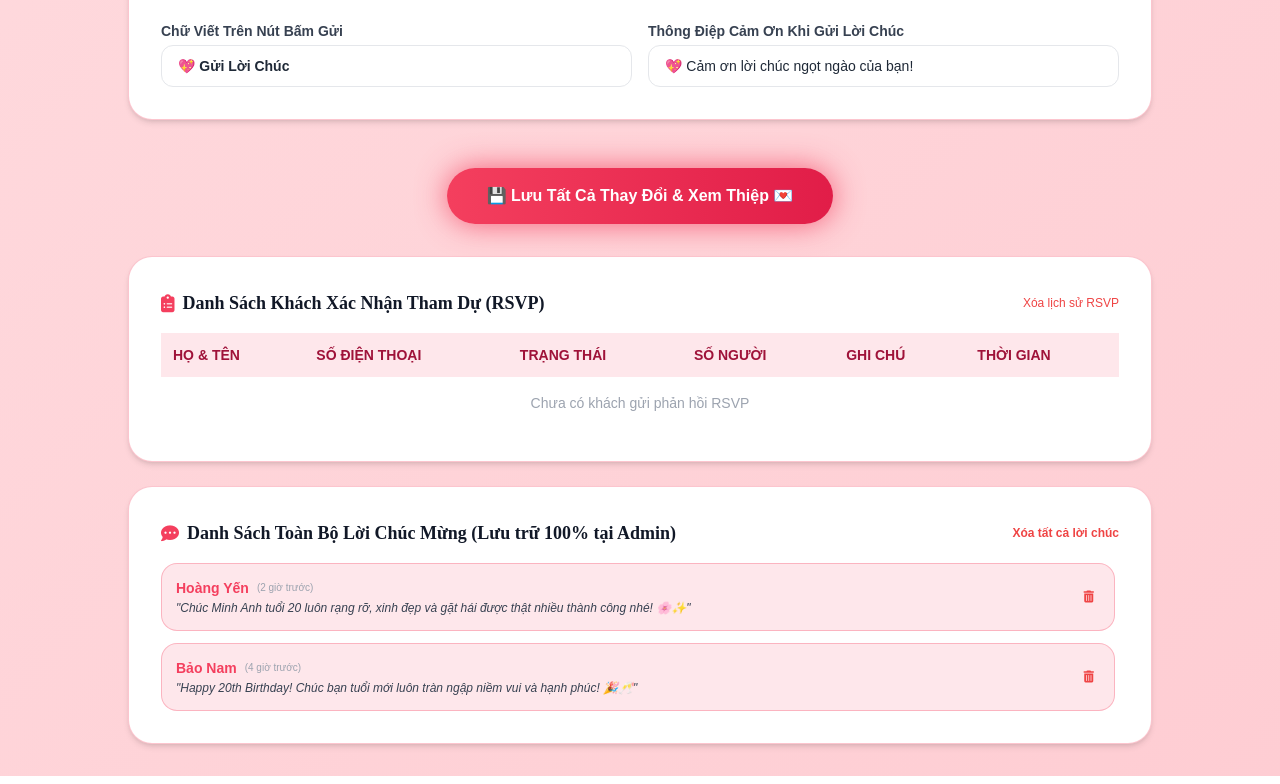
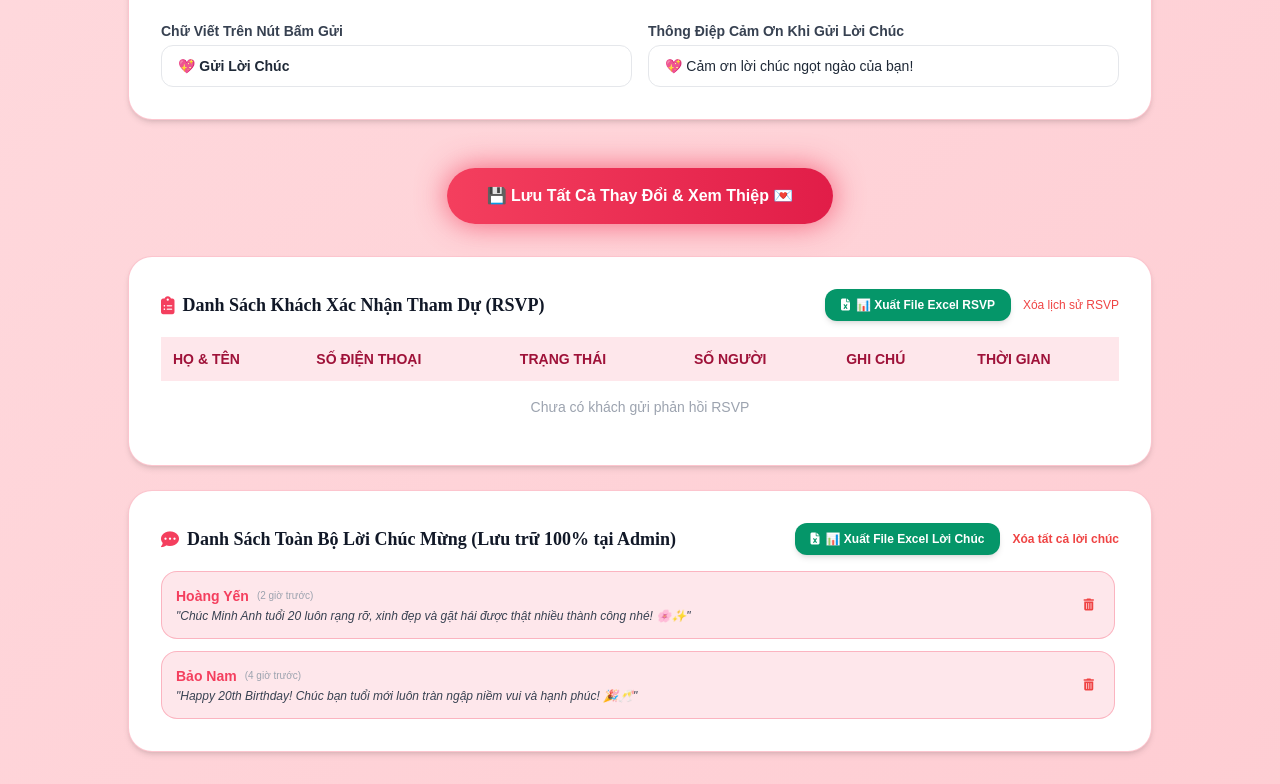
Before and after one commit to buikhoa1206/thiep-sinh-nhat, a website: page admin.html in a window 1280 px wide. Shown: the part 6509-7293 px from the top of the page. Drawn offline with nearby package versions, Linux system fonts and the light colour scheme.

Commit message:
Bổ sung tính năng Xuất File Excel cho 2 mục RSVP và Lời chúc

```diff
--- a/admin.html
+++ b/admin.html
@@ -621,11 +621,16 @@
     <div class="space-y-6">
       <!-- Bảng RSVP -->
       <div class="bg-white rounded-3xl p-6 sm:p-8 shadow-md border border-rose-100 space-y-4">
-        <div class="flex items-center justify-between">
+        <div class="flex flex-col sm:flex-row sm:items-center justify-between gap-3">
           <h2 class="text-lg font-bold font-cinzel text-gray-900 flex items-center gap-2">
             <i class="fas fa-clipboard-list text-rose-500"></i> Danh Sách Khách Xác Nhận Tham Dự (RSVP)
           </h2>
-          <button onclick="clearRSVPs()" class="text-xs text-red-500 hover:underline">Xóa lịch sử RSVP</button>
+          <div class="flex items-center gap-3">
+            <button type="button" onclick="exportRSVPToExcel()" class="px-4 py-2 bg-emerald-600 hover:bg-emerald-700 text-white text-xs font-bold rounded-xl transition-all shadow-md flex items-center gap-1.5 cursor-pointer">
+              <i class="fas fa-file-excel"></i> 📊 Xuất File Excel RSVP
+            </button>
+            <button type="button" onclick="clearRSVPs()" class="text-xs text-red-500 hover:underline">Xóa lịch sử RSVP</button>
+          </div>
         </div>
 
         <div class="overflow-x-auto">
@@ -649,11 +654,16 @@
 
       <!-- Sổ Lưu Bút Full Log -->
       <div class="bg-white rounded-3xl p-6 sm:p-8 shadow-md border border-rose-100 space-y-4">
-        <div class="flex items-center justify-between">
+        <div class="flex flex-col sm:flex-row sm:items-center justify-between gap-3">
           <h2 class="text-lg font-bold font-cinzel text-gray-900 flex items-center gap-2">
             <i class="fas fa-comment-dots text-rose-500"></i> Danh Sách Toàn Bộ Lời Chúc Mừng (Lưu trữ 100% tại Admin)
           </h2>
-          <button onclick="clearWishes()" class="text-xs text-red-500 hover:underline font-semibold">Xóa tất cả lời chúc</button>
+          <div class="flex items-center gap-3">
+            <button type="button" onclick="exportWishesToExcel()" class="px-4 py-2 bg-emerald-600 hover:bg-emerald-700 text-white text-xs font-bold rounded-xl transition-all shadow-md flex items-center gap-1.5 cursor-pointer">
+              <i class="fas fa-file-excel"></i> 📊 Xuất File Excel Lời Chúc
+            </button>
+            <button type="button" onclick="clearWishes()" class="text-xs text-red-500 hover:underline font-semibold">Xóa tất cả lời chúc</button>
+          </div>
         </div>
 
         <div id="admin-wishes-list" class="space-y-3 max-h-[400px] overflow-y-auto pr-1">
--- a/admin.js
+++ b/admin.js
@@ -853,6 +853,71 @@ function clearWishes() {
   renderAdminWishesList();
 }
 
+// --- EXPORT TO EXCEL / CSV ENGINE ---
+function exportRSVPToExcel() {
+  const rsvps = JSON.parse(localStorage.getItem("birthday_rsvps") || "[]");
+
+  if (!rsvps.length) {
+    return alert("Chưa có dữ liệu khách gửi phản hồi RSVP để xuất file Excel!");
+  }
+
+  // Define CSV Header with UTF-8 BOM for Microsoft Excel Vietnamese font compatibility
+  let csvContent = "\uFEFF";
+  csvContent += "Họ và Tên,Số Điện Thoại,Trạng Thái Tham Dự,Số Người Đi Cùng,Ghi Chú / Phản Hồi,Thời Gian Gửi\n";
+
+  rsvps.forEach(r => {
+    const name = cleanCsvValue(r.name);
+    const phone = cleanCsvValue(r.phone || "-");
+    const status = cleanCsvValue(r.status || "");
+    const guests = cleanCsvValue(r.guests || "1");
+    const note = cleanCsvValue(r.note || "-");
+    const date = cleanCsvValue(r.date || "-");
+
+    csvContent += `"${name}","${phone}","${status}","${guests}","${note}","${date}"\n`;
+  });
+
+  downloadCsvFile(csvContent, "Danh_Sach_Khach_Moi_RSVP_Sinh_Nhat.csv");
+}
+
+function exportWishesToExcel() {
+  const userWishes = JSON.parse(localStorage.getItem("birthday_wishes") || "[]");
+  const sampleWishes = CONFIG.sampleWishes || [];
+  const allWishes = [...userWishes, ...sampleWishes];
+
+  if (!allWishes.length) {
+    return alert("Chưa có dữ liệu lời chúc từ khách mời để xuất file Excel!");
+  }
+
+  let csvContent = "\uFEFF";
+  csvContent += "Người Gửi Lời Chúc,Nội Dung Lời Chúc,Thời Gian\n";
+
+  allWishes.forEach(w => {
+    const name = cleanCsvValue(w.name);
+    const message = cleanCsvValue(w.message);
+    const time = cleanCsvValue(w.time || "Gần đây");
+
+    csvContent += `"${name}","${message}","${time}"\n`;
+  });
+
+  downloadCsvFile(csvContent, "Danh_Sach_Loi_Chuc_Sinh_Nhat.csv");
+}
+
+function cleanCsvValue(val) {
+  if (!val) return "";
+  return String(val).replace(/"/g, '""');
+}
+
+function downloadCsvFile(content, fileName) {
+  const blob = new Blob([content], { type: "text/csv;charset=utf-8;" });
+  const url = URL.createObjectURL(blob);
+  const link = document.createElement("a");
+  link.setAttribute("href", url);
+  link.setAttribute("download", fileName);
+  document.body.appendChild(link);
+  link.click();
+  document.body.removeChild(link);
+}
+
 function escapeHtml(str) {
   return str.replace(/[&<>'"]/g,
     tag => ({ '&': '&amp;', '<': '&lt;', '>': '&gt;', "'": '&#39;', '"': '&quot;' }[tag] || tag)
```
